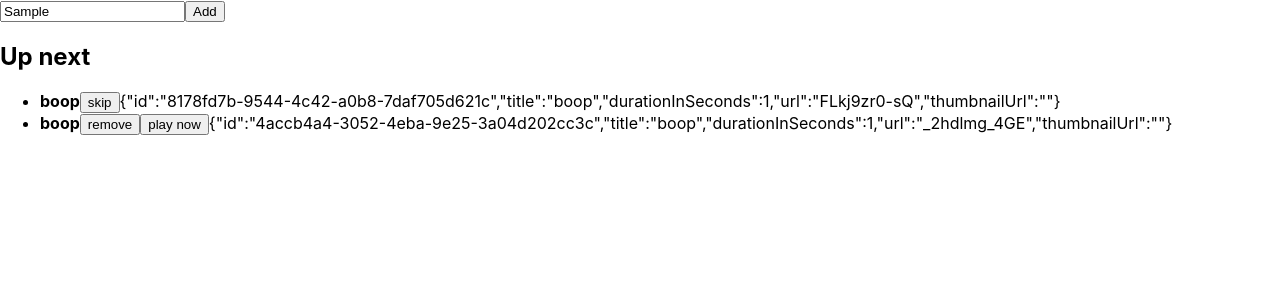
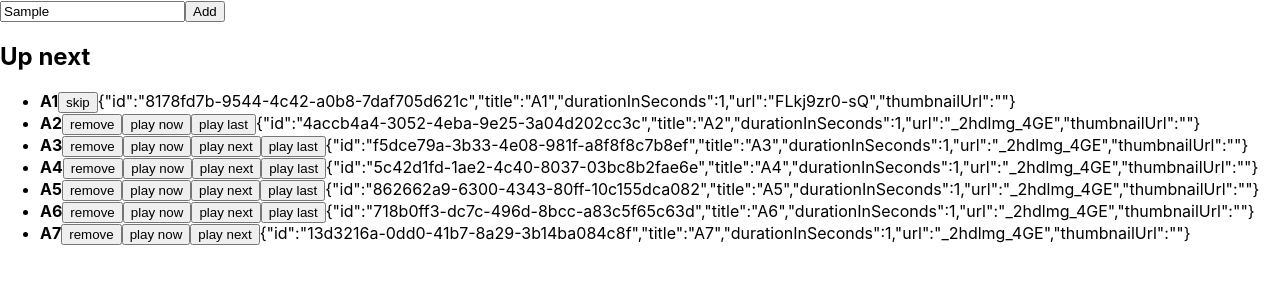
Before and after one commit to danfishgold/similarweb-playlist, a React (Create React App) app in the folder client/: page / in a window 1280 px wide. Both pictures are taken after typing "Sample" into the empty fields and a click on the button "add some CRJ". Shown: the top 300 px of the page. Built offline with nearby package versions, Linux system fonts and the light colour scheme; no server answers.

Commit message:
Make the playlist buttons work

```diff
--- a/client/src/App.tsx
+++ b/client/src/App.tsx
@@ -24,14 +24,49 @@ function App() {
       addSongs([
         {
           id: uuid(),
-          title: 'boop',
+          title: 'A1',
           durationInSeconds: 1,
           url: 'FLkj9zr0-sQ',
           thumbnailUrl: '',
         },
         {
           id: uuid(),
-          title: 'boop',
+          title: 'A2',
+          durationInSeconds: 1,
+          url: '_2hdlmg_4GE',
+          thumbnailUrl: '',
+        },
+        {
+          id: uuid(),
+          title: 'A3',
+          durationInSeconds: 1,
+          url: '_2hdlmg_4GE',
+          thumbnailUrl: '',
+        },
+        {
+          id: uuid(),
+          title: 'A4',
+          durationInSeconds: 1,
+          url: '_2hdlmg_4GE',
+          thumbnailUrl: '',
+        },
+        {
+          id: uuid(),
+          title: 'A5',
+          durationInSeconds: 1,
+          url: '_2hdlmg_4GE',
+          thumbnailUrl: '',
+        },
+        {
+          id: uuid(),
+          title: 'A6',
+          durationInSeconds: 1,
+          url: '_2hdlmg_4GE',
+          thumbnailUrl: '',
+        },
+        {
+          id: uuid(),
+          title: 'A7',
           durationInSeconds: 1,
           url: '_2hdlmg_4GE',
           thumbnailUrl: '',
--- a/client/src/components/Player.tsx
+++ b/client/src/components/Player.tsx
@@ -31,7 +31,7 @@ export default function Player({ firstPlaylistSong, onEnd }: Props) {
         videoId={currentlyPlaying?.url}
         onReady={onReady}
         onEnd={onEnd}
-        opts={{ playerVars: { autoplay: 1 } }}
+        opts={{ playerVars: { autoplay: 0 } }}
       />
     </div>
   )
--- a/client/src/components/Playlist.tsx
+++ b/client/src/components/Playlist.tsx
@@ -1,5 +1,7 @@
 import React from 'react'
 import { Playlist as PlaylistType, Song } from 'shared/src/playlist'
+import { markAsPlayed, moveSong, removeSong } from '../reducer'
+import { usePlaylist, usePlaylistDispatch } from '../usePlaylist'
 
 type Props = { playlist: PlaylistType; addCRJ: () => void }
 
@@ -13,7 +15,7 @@ export default function Playlist({ playlist, addCRJ }: Props) {
           <button onClick={addCRJ}>add some CRJ</button>
         </Placeholder>
       ) : (
-        <UpcomingSongs items={playlist.currentAndNextSongs} />
+        <UpcomingSongs songs={playlist.currentAndNextSongs} />
       )}
     </div>
   )
@@ -23,10 +25,10 @@ function Placeholder({ children }: React.PropsWithChildren<{}>) {
   return <div>{children}</div>
 }
 
-function UpcomingSongs({ items }: { items: Song[] }) {
+function UpcomingSongs({ songs }: { songs: Song[] }) {
   return (
     <ul>
-      {items.map((song, index) => (
+      {songs.map((song, index) => (
         <SongItem
           song={song}
           playlistPosition={playlistPositionForIndex(index)}
@@ -59,22 +61,61 @@ type SongProps = {
 }
 
 function SongItem({ song, playlistPosition }: SongProps) {
+  const playlist = usePlaylist()
+  const dispatch = usePlaylistDispatch()
+
+  const lastSongId = lastSongIdInPlaylist(playlist)
+  const skip = () => dispatch(markAsPlayed([song.id]))
+  const remove = () => dispatch(removeSong(song.id))
+  const playNow = () => dispatch(markAsPlayed(allSongsUntil(song.id, playlist)))
+  const playNext = () => {
+    dispatch(
+      moveSong({
+        songId: song.id,
+        toAfterId: playlist.currentAndNextSongs[0].id,
+      }),
+    )
+  }
+  const playLast = () =>
+    dispatch(
+      moveSong({
+        songId: song.id,
+        toAfterId: lastSongId,
+      }),
+    )
+
   return (
     <li>
       <strong>{song.title}</strong>
-      {playlistPosition === 'current' && (
-        <button onClick={() => {}}>skip</button>
+      {playlistPosition === 'current' && <button onClick={skip}>skip</button>}
+      {playlistPosition !== 'current' && (
+        <button onClick={remove}>remove</button>
       )}
       {playlistPosition !== 'current' && (
-        <button onClick={() => {}}>remove</button>
-      )}
-      {playlistPosition !== 'current' && (
-        <button onClick={() => {}}>play now</button>
+        <button onClick={playNow}>play now</button>
       )}
       {playlistPosition === 'future' && (
-        <button onClick={() => {}}>play next</button>
+        <button onClick={playNext}>play next</button>
+      )}
+      {playlistPosition !== 'current' && song.id !== lastSongId && (
+        <button onClick={playLast}>play last</button>
       )}
       {JSON.stringify(song)}
     </li>
   )
 }
+function allSongsUntil(id: string, playlist: PlaylistType): string[] {
+  const index = playlist.currentAndNextSongs.findIndex(
+    (aSong) => aSong.id === id,
+  )
+  if (index === -1) {
+    throw new Error('TODO')
+  }
+
+  return playlist.currentAndNextSongs.slice(0, index).map((song) => song.id)
+}
+
+function lastSongIdInPlaylist(playlist: PlaylistType): string {
+  return playlist.currentAndNextSongs[playlist.currentAndNextSongs.length - 1]
+    .id
+}
--- a/client/src/reducer.ts
+++ b/client/src/reducer.ts
@@ -79,8 +79,8 @@ export default function playlistReducer(
           currentAndNextSongs: [
             ...playlist.currentAndNextSongs.slice(0, newIndex),
             playlist.currentAndNextSongs[oldIndex],
-            ...playlist.currentAndNextSongs.slice(newIndex + 1, oldIndex),
-            ...playlist.currentAndNextSongs.slice(oldIndex),
+            ...playlist.currentAndNextSongs.slice(newIndex, oldIndex),
+            ...playlist.currentAndNextSongs.slice(oldIndex + 1),
           ],
         }
       }
```
Also changed, not shown: 1 other file (tests, documents, lock files or other folders).
